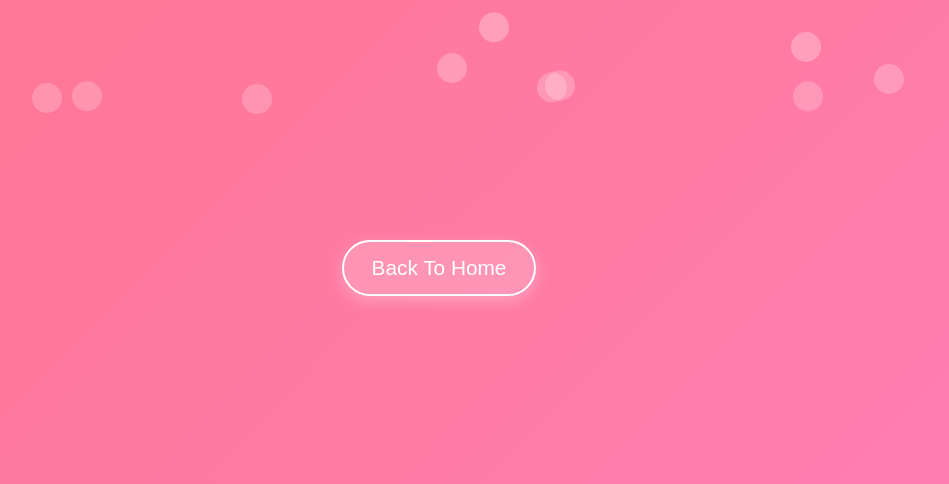
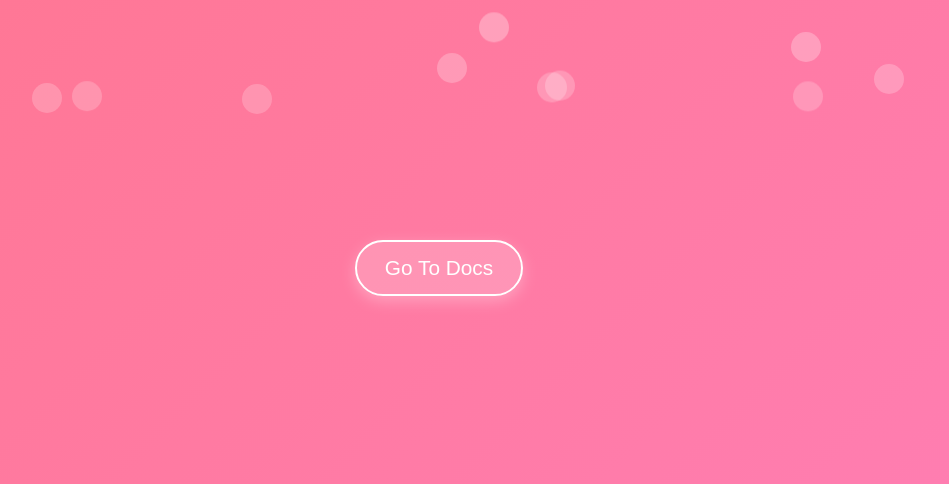
Before and after one commit to rohitrkvarathe111/NAKSPAY, a FastAPI app: template templates/index.html in a window 1280 px wide. Shown: the part 316-800 px from the top of the page, without its empty margins (201-1150 px from the left). Run offline with FastAPI, Linux system fonts and the light colour scheme; the template is opened without the code that fills it, so the values that code supplies are empty; some libraries are stand-ins or nearby versions.

Commit message:
chnage html for fun

```diff
--- a/database.py
+++ b/database.py
@@ -3,11 +3,11 @@ from sqlalchemy.ext.asyncio import create_async_engine, AsyncSession
 from sqlalchemy.orm import sessionmaker, declarative_base
 
 
-# DATABASE_URL = "postgresql+asyncpg://postgres:postgres@localhost:5432/nakspay"
-DATABASE_URL = (
-    "postgresql+asyncpg://nakspay:IkEvKrMmYjx9JoxOTKKciLUoJTKRtuGV"
-    "@dpg-d21lfd63jp1c7380pes0-a.oregon-postgres.render.com:5432/nakspay"
-)
+DATABASE_URL = "postgresql+asyncpg://postgres:postgres@localhost:5432/nakspay"
+# DATABASE_URL = (
+#     "postgresql+asyncpg://nakspay:IkEvKrMmYjx9JoxOTKKciLUoJTKRtuGV"
+#     "@dpg-d21lfd63jp1c7380pes0-a.oregon-postgres.render.com:5432/nakspay"
+# )
 
 
 engine = create_async_engine(DATABASE_URL, echo=False)
--- a/main.py
+++ b/main.py
@@ -3,6 +3,7 @@ from users import routes as user_routes
 from orgist import routes as org_routes
 from users.models import User
 from orgist.models import Orgist
+import random
 from database import engine, Base
 from fastapi.responses import RedirectResponse, HTMLResponse
 from fastapi.templating import Jinja2Templates
@@ -38,7 +39,7 @@ app.include_router(org_routes.router, prefix="/org", tags=["Orgist"])
 @app.get("/", response_class=HTMLResponse)
 def read_root(request: Request):
     message = "Oops! The page you are looking for is lost in space."
-    error = 400
+    error = random.randint(1000, 9999)
     return templates.TemplateResponse("index.html", {
         "request": request,
         "message": message,
--- a/templates/index.html
+++ b/templates/index.html
@@ -1,9 +1,8 @@
 <!DOCTYPE html>
 <html lang="en">
-
   <head>
-    <meta charset="UTF-8">
-    <meta name="viewport" content="width=device-width, initial-scale=1.0">
+    <meta charset="UTF-8" />
+    <meta name="viewport" content="width=device-width, initial-scale=1.0" />
     <script src="https://cdnjs.cloudflare.com/ajax/libs/lottie-web/5.9.6/lottie.min.js"></script>
     <title>404 - Page Not Found</title>
     <style>
@@ -21,7 +20,7 @@
         background: linear-gradient(135deg, #ff758c, #ff7eb3);
         overflow: hidden;
         text-align: center;
-            font-family: 'Poppins', sans-serif;
+        font-family: "Poppins", sans-serif;
         color: white;
         position: relative;
       }
@@ -140,8 +139,8 @@
       <div class="error-content">
         <h1>{{ error }}</h1>
         <p>{{ message }}</p>
-            <br>
-            <a href="#" class="btn">Back To Home</a>
+        <br />
+        <a href="/docs" class="btn">Go To Docs</a>
       </div>
     </div>
   </body>
@@ -149,24 +148,24 @@
   <script>
     // Load Lottie Animation
     lottie.loadAnimation({
-        container: document.querySelector('.lottie-animation'),
-        renderer: 'svg',
+      container: document.querySelector(".lottie-animation"),
+      renderer: "svg",
       loop: true,
       autoplay: true,
-        path: 'https://lottie.host/d987597c-7676-4424-8817-7fca6dc1a33e/BVrFXsaeui.json'
+      path: "https://lottie.host/d987597c-7676-4424-8817-7fca6dc1a33e/BVrFXsaeui.json",
     });
 
     // Generate more floating bubbles
-    const bubbleContainer = document.querySelector('.floating-bubbles');
+    const bubbleContainer = document.querySelector(".floating-bubbles");
     for (let i = 0; i < 10; i++) {
-        let bubble = document.createElement('div');
+      let bubble = document.createElement("div");
       bubble.style.left = `${Math.random() * 100}%`;
       bubble.style.animationDuration = `${Math.random() * 5 + 5}s`;
       bubbleContainer.appendChild(bubble);
     }
 
     // Mouse Trail Effect
-    document.addEventListener("mousemove", function(e) {
+    document.addEventListener("mousemove", function (e) {
       let trail = document.createElement("span");
       trail.classList.add("trail");
       document.body.appendChild(trail);
@@ -180,9 +179,24 @@
     });
 
     // Double Click Event
-    document.addEventListener("dblclick", function() {
+    document.addEventListener("dblclick", function () {
       alert("Do not double-click anywhere!");
     });
+
+    // Random Background Gradient Changer
+    function getRandomColor() {
+      const letters = "0123456789ABCDEF";
+      let color = "#";
+      for (let i = 0; i < 6; i++) {
+        color += letters[Math.floor(Math.random() * 16)];
+      }
+      return color;
+    }
+
+    setInterval(() => {
+      const color1 = getRandomColor();
+      const color2 = getRandomColor();
+      document.body.style.background = `linear-gradient(135deg, ${color1}, ${color2})`;
+    }, 2000);
   </script>
-
 </html>
```
Lines whose indentation alone changed are shown as unchanged.
